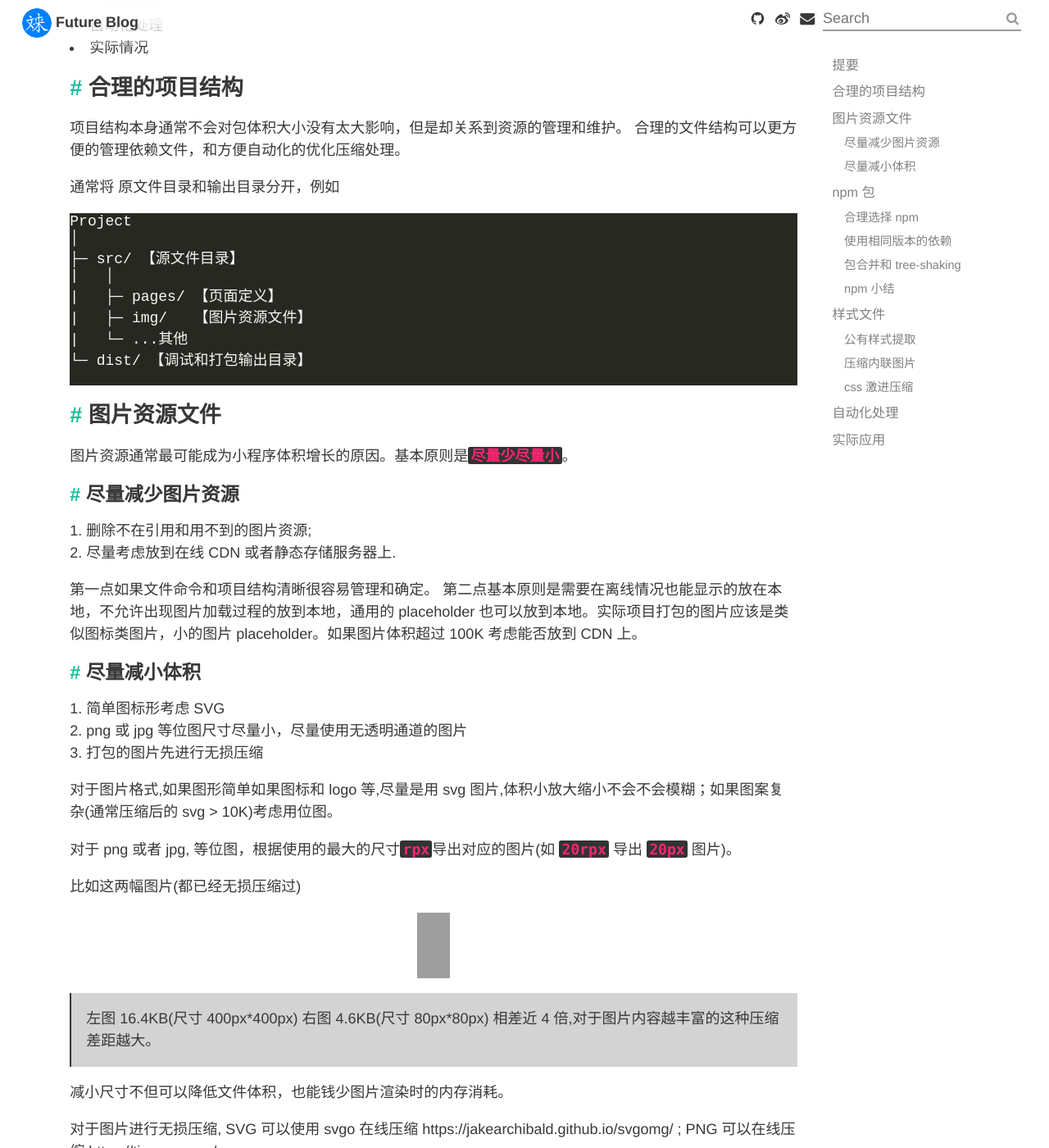
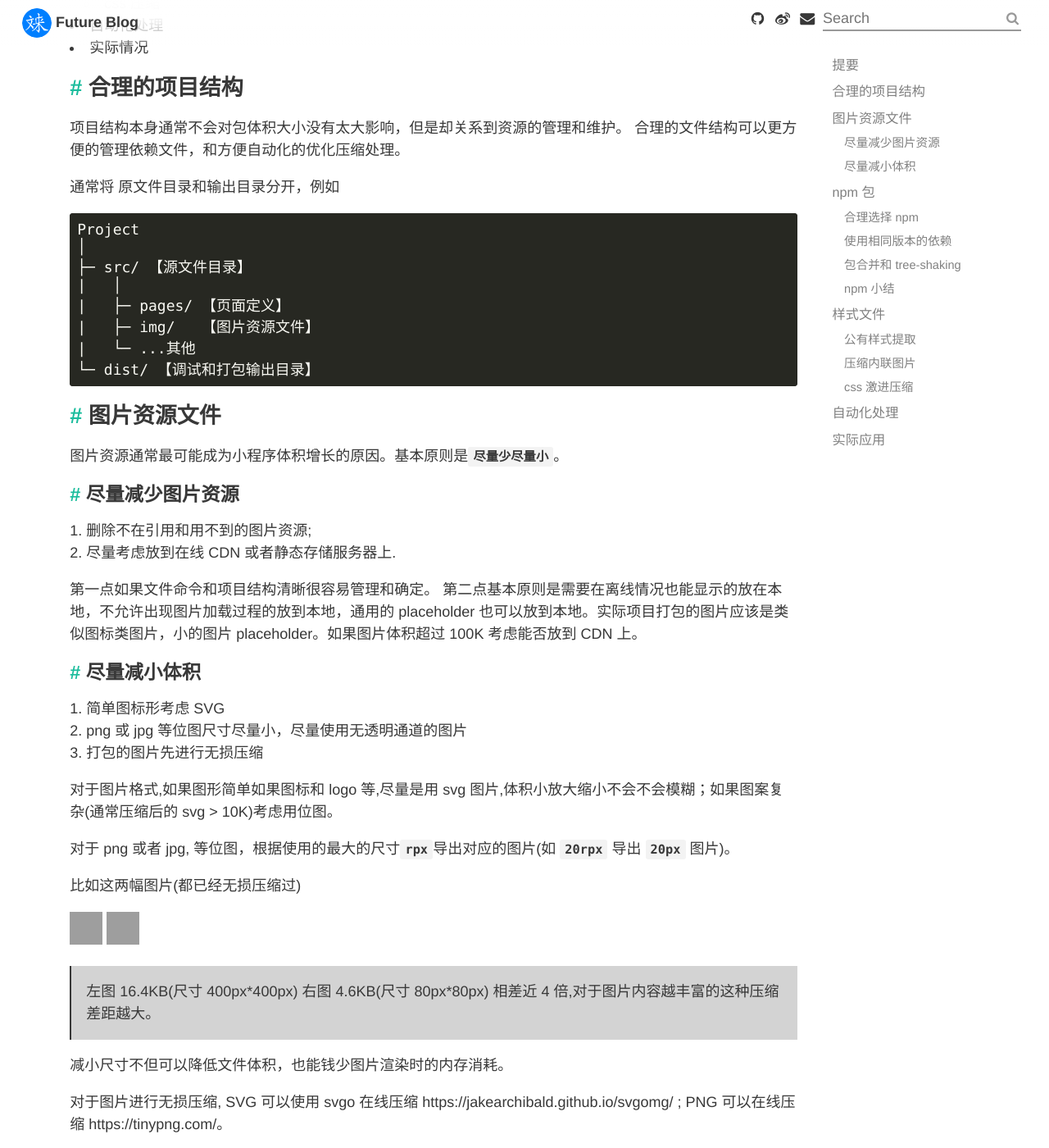
Before and after one commit to NewFuture/blog, a Jekyll site: the page built from _posts/2019-10-09-reduce-miniprogram-package-size.md, in a window 1280 px wide and 1400 px high, scrolled down 874 px. Shown: the whole window at 82% size. Built offline with Jekyll 4.4.1, drawn with Linux system fonts in a browser that asks for light colours; grey boxes are pictures that could not be loaded.

Commit message:
feat(style): code 语法高亮

````diff
--- a/_posts/2019-10-09-reduce-miniprogram-package-size.md
+++ b/_posts/2019-10-09-reduce-miniprogram-package-size.md
@@ -48,7 +48,6 @@ Project
 |   ├─ img/   【图片资源文件】
 |   └─ ...其他
 └─ dist/ 【调试和打包输出目录】
-
 ```
 
 ## 图片资源文件
@@ -75,7 +74,8 @@ Project
 
 比如这两幅图片(都已经无损压缩过)
 
-<img width="40rpx" src="https://avatars2.githubusercontent.com/u/6290356?s=400"/><img width="40rpx" src="https://avatars2.githubusercontent.com/u/6290356?s=80"/>
+<img class="left" width="40rpx" src="https://avatars2.githubusercontent.com/u/6290356?s=400"/>
+<img class="right" width="40rpx" src="https://avatars2.githubusercontent.com/u/6290356?s=80"/>
 
 > 左图 16.4KB(尺寸 400px\*400px)
 > 右图 4.6KB(尺寸 80px\*80px)
--- a/_sass/external/_code.scss
+++ b/_sass/external/_code.scss
@@ -1,9 +1,9 @@
 code.highlighter-rouge {
-    font-family: Consolas,Monaco !important;
-    color: #f92672;
-    background: #333;
-    padding: 0 .18em;
-    border-radius: .15em;
+  padding: 0.2em 0.4em;
+  margin: 0;
+  font-size: 85%;
+  background-color: rgba(27, 31, 35, 0.05);
+  border-radius: 3px;
   font-weight: bold;
 }
 
@@ -17,9 +17,16 @@ code.highlighter-rouge {
   border-radius: 3px;
   box-shadow: 0 1px 0 rgba(0, 0, 0, 0.2), 0 0 0 2px #fff;
   color: #333;
-    font-family: Arial,Helvetica,sans-serif;
-    font-size: .8em;
-    margin: 0 .1em;
-    padding: .1em .3em;
+  font-family: Arial, Helvetica, sans-serif;
+  font-size: 0.8em;
+  margin: 0 0.1em;
+  padding: 0.1em 0.3em;
   text-shadow: 0 1px 0 #fff;
 }
+
+.highlight {
+  border-radius: 4px;
+  > pre {
+    padding: 0.5em;
+  }
+}
--- a/_sass/external/_reset.scss
+++ b/_sass/external/_reset.scss
@@ -230,7 +230,7 @@ code,
 kbd,
 pre,
 samp {
-  font-family: monospace, monospace;
+  font-family: Consolas, Monaco, monospace;
   font-size: 1em;
 }
 
--- a/_sass/external/_syntax.scss
+++ b/_sass/external/_syntax.scss
@@ -1,5 +1,4 @@
 // pygments-css (https://github.com/richleland/pygments-css)
-
 .highlight .hll { background-color: #49483e }
 .highlight  { background: #272822; color: #f8f8f2 }
 .highlight .c { color: #75715e } /* Comment */
````
Also changed, not shown: _posts/2018-07-01-blog-design.md (+1 -1 lines). Lines whose indentation alone changed are shown as unchanged.
